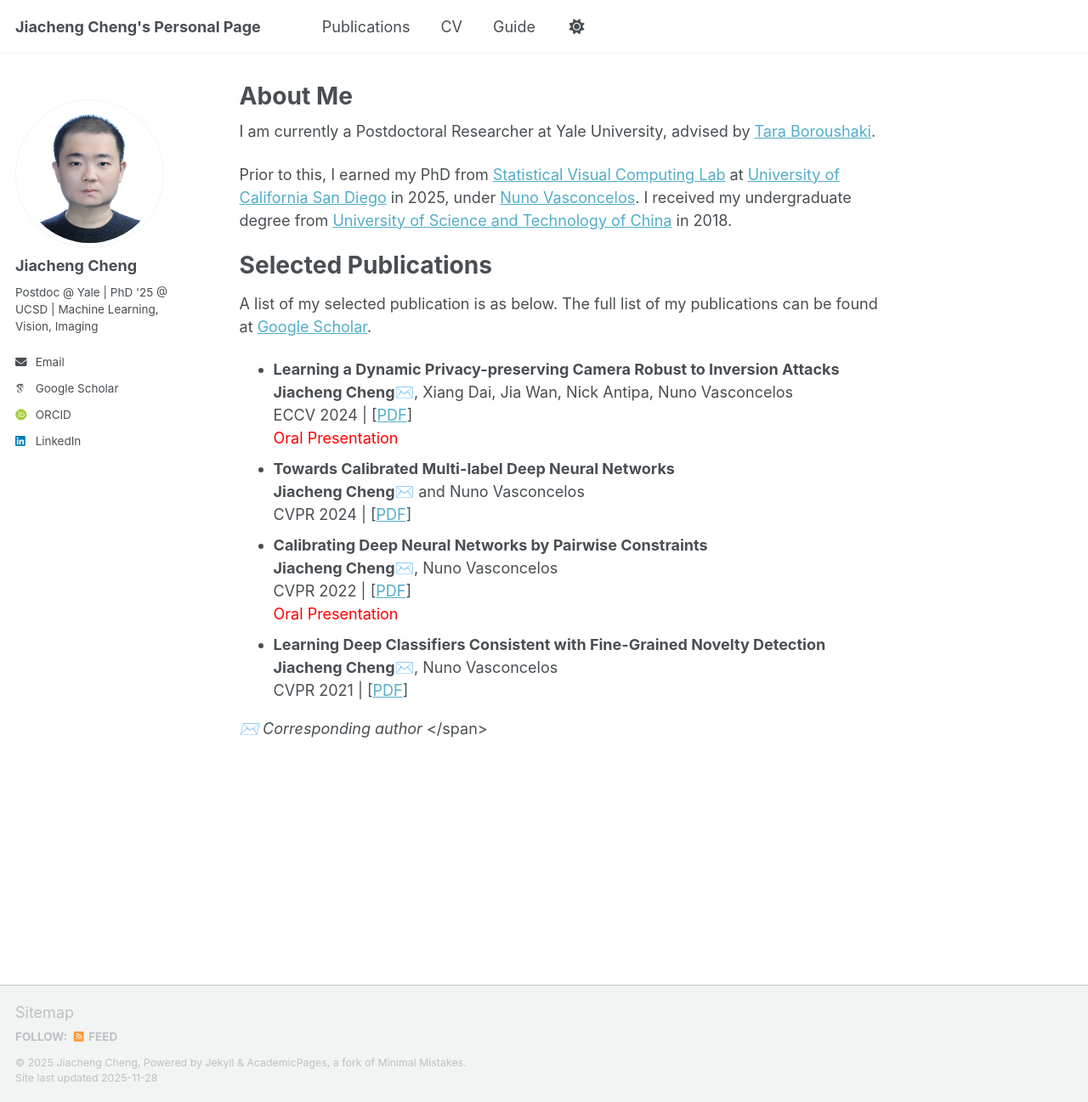
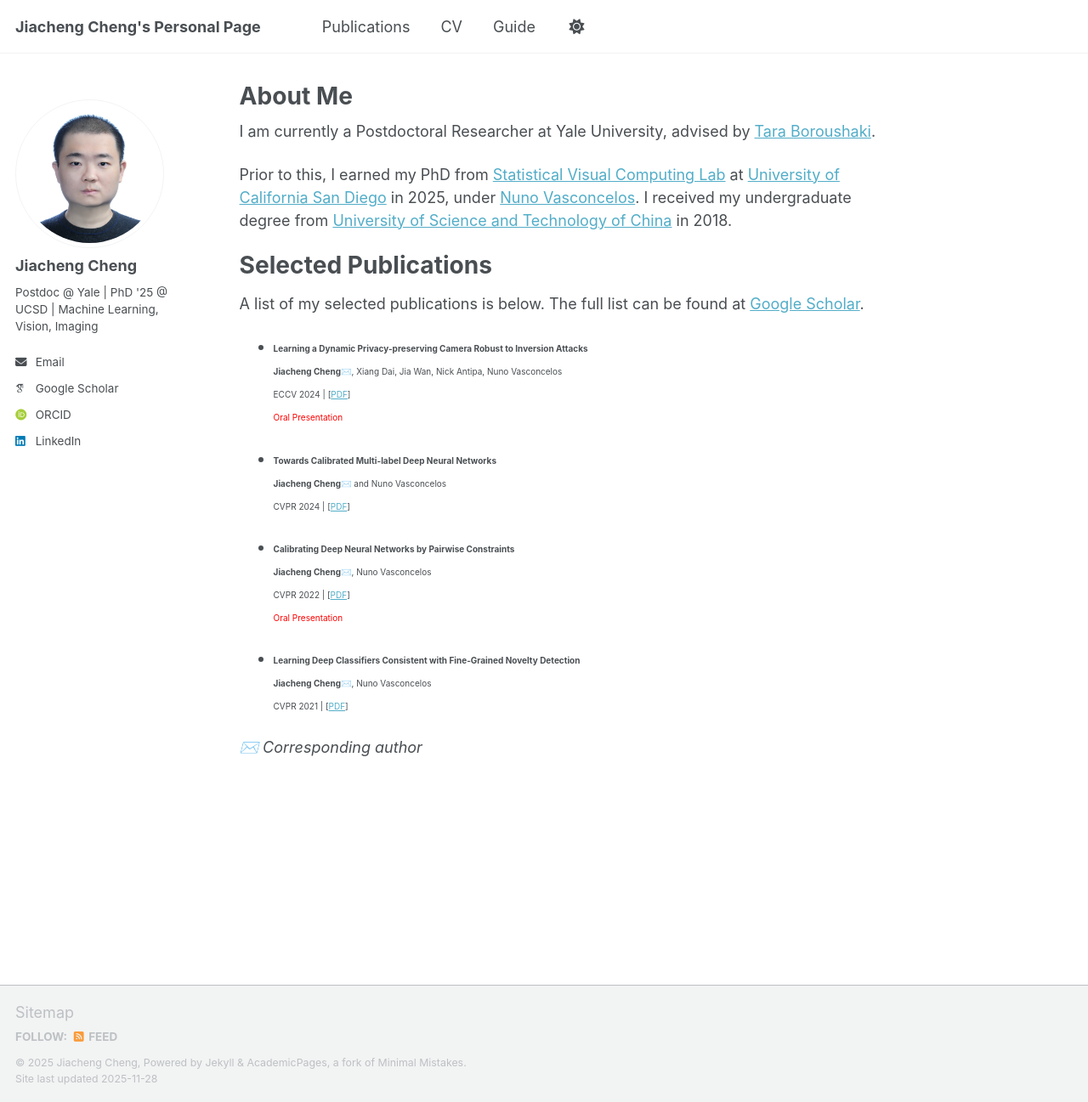
Before and after one commit to JiachengCheng96/JiachengCheng96.github.io, a Jekyll site: the page built from _pages/about.md, in a window 1280 px wide and 1297 px high. Shown: the whole window at 85% size. Built offline with Jekyll 4.4.1, drawn with Linux system fonts in a browser that asks for light colours; some web fonts are replaced; a script that is not in the unit is left out.

Commit message:
Update about.md

```diff
--- a/_pages/about.md
+++ b/_pages/about.md
@@ -14,22 +14,33 @@ Prior to this, I earned my PhD from  [Statistical Visual Computing Lab](http://w
 
 
 # Selected Publications
-A list of my selected publication is as below. The full list of my publications can be found at [Google Scholar](https://scholar.google.com/citations?user=bWqc6Z8AAAAJ&hl).
-<span style="font-size:10px;">
-- **Learning a Dynamic Privacy-preserving Camera Robust to Inversion Attacks**
-  **Jiacheng Cheng**✉️, Xiang Dai, Jia Wan, Nick Antipa, Nuno Vasconcelos
-  ECCV 2024 | [[PDF](#)]
-  <span style="color:red;">Oral Presentation</span>
-- **Towards Calibrated Multi-label Deep Neural Networks**
-  **Jiacheng Cheng**✉️ and Nuno Vasconcelos
-  CVPR 2024 | [[PDF](#)]
-- **Calibrating Deep Neural Networks by Pairwise Constraints**
-  **Jiacheng Cheng**✉️, Nuno Vasconcelos
-  CVPR 2022 | [[PDF](#)]
-  <span style="color:red;">Oral Presentation</span>
-- **Learning Deep Classifiers Consistent with Fine-Grained Novelty Detection**
-  **Jiacheng Cheng**✉️, Nuno Vasconcelos
-  CVPR 2021 | [[PDF](#)]
+
+A list of my selected publications is below. The full list can be found at [Google Scholar](https://scholar.google.com/citations?user=bWqc6Z8AAAAJ&hl).
+
+- <span style="font-size:10px;">
+**Learning a Dynamic Privacy-preserving Camera Robust to Inversion Attacks**<br>
+**Jiacheng Cheng**✉️, Xiang Dai, Jia Wan, Nick Antipa, Nuno Vasconcelos<br>
+ECCV 2024 | [[PDF](#)]<br>
+<span style="color:red;">Oral Presentation</span>
+</span>
+
+- <span style="font-size:10px;">
+**Towards Calibrated Multi-label Deep Neural Networks**<br>
+**Jiacheng Cheng**✉️ and Nuno Vasconcelos<br>
+CVPR 2024 | [[PDF](#)]
+</span>
+
+- <span style="font-size:10px;">
+**Calibrating Deep Neural Networks by Pairwise Constraints**<br>
+**Jiacheng Cheng**✉️, Nuno Vasconcelos<br>
+CVPR 2022 | [[PDF](#)]<br>
+<span style="color:red;">Oral Presentation</span>
+</span>
+
+- <span style="font-size:10px;">
+**Learning Deep Classifiers Consistent with Fine-Grained Novelty Detection**<br>
+**Jiacheng Cheng**✉️, Nuno Vasconcelos<br>
+CVPR 2021 | [[PDF](#)]
+</span>
 
 *✉️ Corresponding author*
-</span>
```
